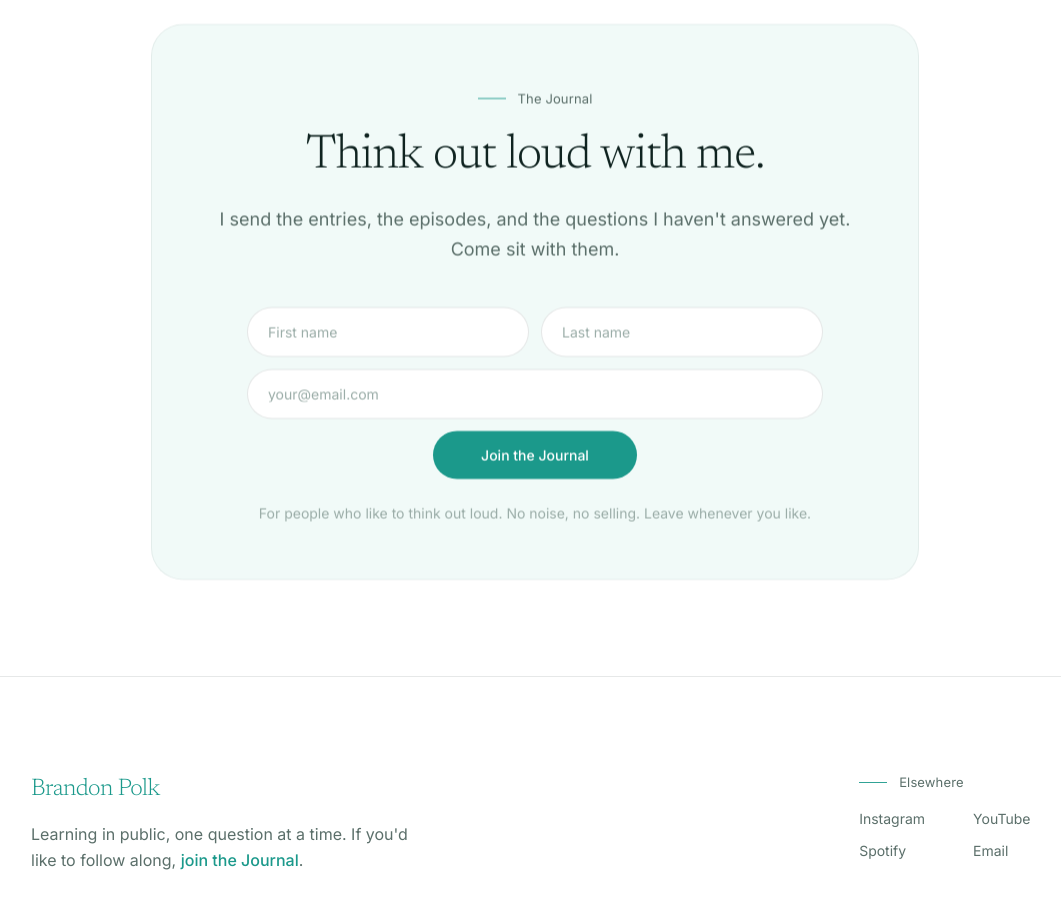
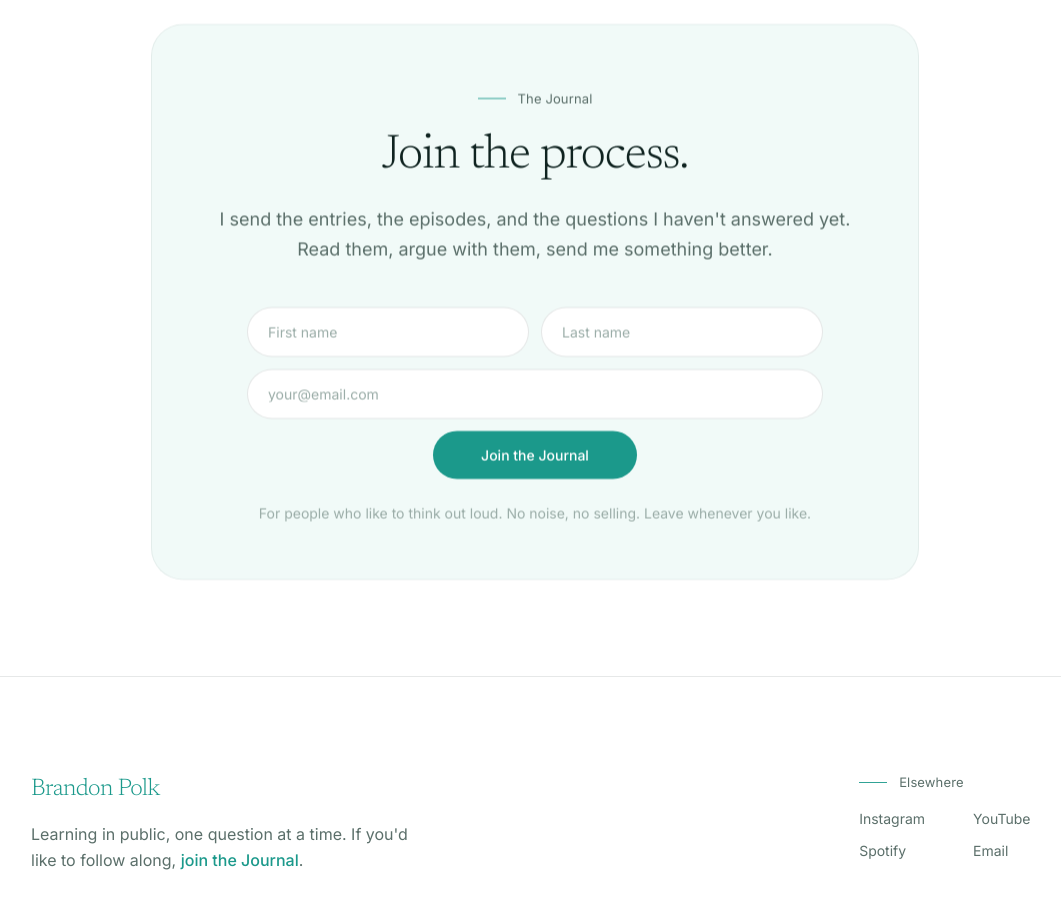
Before and after one commit to iambrandonpolk/brandon-polk-site, a Next.js app: page / in a window 1280 px wide. Shown: the part 2940-3849 px from the top of the page, without its empty margins (105-1166 px from the left). Built offline with nearby package versions, Linux system fonts and the light colour scheme.

Commit message:
Join the process

```diff
--- a/components/Newsletter.jsx
+++ b/components/Newsletter.jsx
@@ -26,12 +26,12 @@ export default function Newsletter() {
           <span className="eyebrow justify-center">The Journal</span>
 
           <h2 className="mt-6 font-serif text-4xl font-light leading-[1.06] tracking-tighter sm:text-5xl">
-            Think out loud with me.
+            Join the process.
           </h2>
 
           <p className="mx-auto mt-6 max-w-reading text-lg leading-relaxed text-[var(--text-muted)]">
             I send the entries, the episodes, and the questions I haven't
-            answered yet. Come sit with them.
+            answered yet. Read them, argue with them, send me something better.
           </p>
 
           <JournalForm />
```
